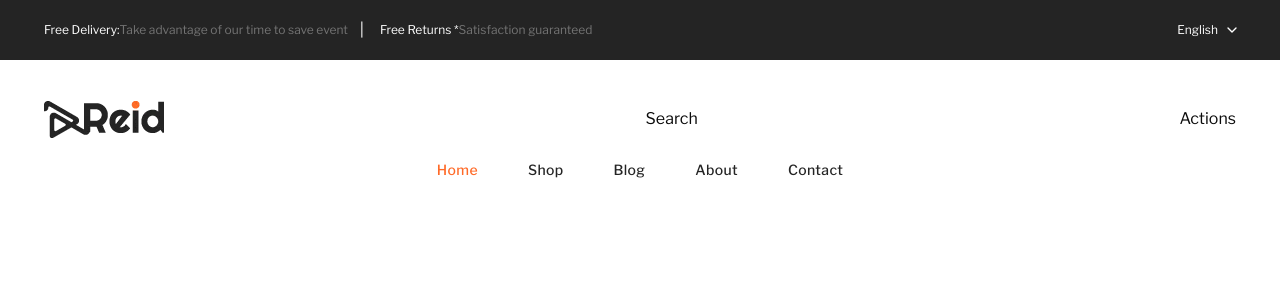
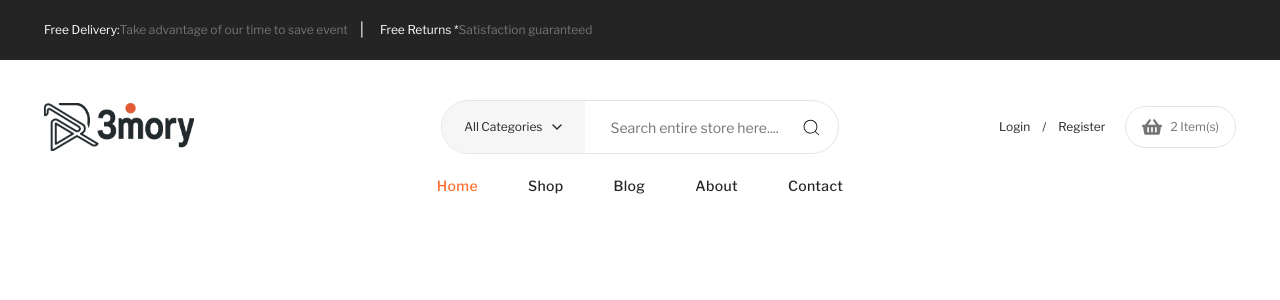
Before and after one commit to Abdelrhman-lang/3mory, a Next.js app: page / in a window 1280 px wide. Shown: the top 300 px of the page. Built offline with nearby package versions, Linux system fonts and the light colour scheme.

Commit message:
add header update 1.1

```diff
--- /dev/null
+++ b/app/(components)/category-list/CategoryList.jsx
@@ -0,0 +1,38 @@
+import {
+    Select,
+    SelectContent,
+    SelectGroup,
+    SelectItem,
+    SelectLabel,
+    SelectTrigger,
+    SelectValue,
+} from "@/components/ui/select"
+
+const categoryList = [
+    { id: 1, title: "Men", value: "men" },
+    { id: 2, title: "Women", value: "women" },
+    { id: 3, title: "Accessories", value: "acc" },
+    { id: 4, title: "Shoes", value: "shoes" },
+]
+
+export function CategoryList() {
+    return (
+        <Select>
+            <SelectTrigger className="w-full max-w-48 border-none focus:ring-0 focus:outline-0">
+                <SelectValue placeholder="All Categories" />
+            </SelectTrigger>
+            <SelectContent>
+                <SelectGroup>
+                    <SelectLabel>All Categories</SelectLabel>
+                    {categoryList.map((item) => {
+                        return (
+                            <SelectItem value={item.value} key={item.key}>{item.title}</SelectItem>
+                        )
+                    })}
+
+
+                </SelectGroup>
+            </SelectContent>
+        </Select>
+    )
+}
--- a/app/(components)/header/Header.jsx
+++ b/app/(components)/header/Header.jsx
@@ -2,6 +2,7 @@ import React from 'react'
 import HeaderTop from './header-top/HeaderTop'
 import HeaderBottom from './header-bottom/HeaderBottom'
 import HeaderMenu from './header-menu/HeaderMenu'
+
 
 export default function Header() {
     return (
--- a/app/(components)/header/header-bottom/HeaderBottom.jsx
+++ b/app/(components)/header/header-bottom/HeaderBottom.jsx
@@ -2,7 +2,6 @@ import HeaderLinks from "../header-links/HeaderLinks";
 
 export default function HeaderBottom() {
     return (
-        // أضفنا border-t خفيف عشان يفصله عن الجزء العلوي من الهيدر
         <div className='hidden lg:flex px-8 '>
             <div className='container mx-auto'>
                 <div className='flex items-center justify-center'>
--- a/app/(components)/header/header-menu/HeaderMenu.jsx
+++ b/app/(components)/header/header-menu/HeaderMenu.jsx
@@ -4,6 +4,7 @@ import { CircleX } from 'lucide-react'
 import React from 'react'
 import HeaderLinks from '../header-links/HeaderLinks'
 import SocialmediaLinks from '../../socialmedia-links/SocialmediaLinks'
+
 
 export default function HeaderMenu() {
     const { isMenuOpen, setIsMenuOpen } = useMenu()
--- a/app/(components)/header/header-top/Actions.jsx
+++ b/app/(components)/header/header-top/Actions.jsx
@@ -1,7 +1,22 @@
-import React from 'react'
+import { FaShoppingBasket } from "react-icons/fa";
 
 export default function Actions() {
     return (
-        <div className='hidden lg:flex'>Actions</div>
+        <div className='hidden lg:flex lg:w-1/4 justify-end'>
+            <div className='flex items-center gap-5'>
+                <div>
+                    <ul className='flex items-center gap-3 text-primary text-xs'>
+                        <li>Login</li>
+                        <li>/</li>
+                        <li>Register</li>
+                    </ul>
+                </div>
+                <div className='border px-4 py-2.5 rounded-full'>
+                    <div className="flex items-center gap-2 text-xs text-accent">
+                        <FaShoppingBasket size={20} /> 2 Item(s)
+                    </div>
+                </div>
+            </div>
+        </div>
     )
 }
--- a/app/(components)/header/header-top/HeaderTop.jsx
+++ b/app/(components)/header/header-top/HeaderTop.jsx
@@ -4,6 +4,7 @@ import Search from './Search'
 import Actions from './Actions'
 import { Menu } from 'lucide-react'
 import { useMenu } from '@/context/MenuContext'
+import { FaShoppingCart } from "react-icons/fa";
 
 export default function HeaderTop() {
     const { setIsMenuOpen, isMenuOpen } = useMenu()
@@ -14,8 +15,13 @@ export default function HeaderTop() {
                     <Logo />
                     <Search />
                     <Actions />
-                    <div className='border border-primary p-2 rounded-sm lg:hidden'>
-                        <Menu size={20} className='text-accent' onClick={() => setIsMenuOpen(!isMenuOpen)} />
+                    <div className='flex items-center gap-3 lg:hidden'>
+                        <div className='border border-primary p-2 rounded-sm '>
+                            <Menu size={20} className='text-accent' onClick={() => setIsMenuOpen(!isMenuOpen)} />
+                        </div>
+                        <div className='border border-primary p-2 rounded-sm'>
+                            <FaShoppingCart size={20} className='text-accent' />
+                        </div>
                     </div>
 
                 </div>
--- a/app/(components)/header/header-top/Logo.jsx
+++ b/app/(components)/header/header-top/Logo.jsx
@@ -3,8 +3,8 @@ import React from 'react'
 
 export default function Logo() {
     return (
-        <div>
-            <img src='/imgs/logo.webp' alt='logo' loading='lazy' className='object-cover' />
+        <div className='lg:w-1/4'>
+            <img src='/imgs/logo.png' alt='logo' loading='lazy' className='object-cover w-[120px] lg:w-[150px]' />
         </div>
     )
 }
--- a/app/(components)/header/header-top/Search.jsx
+++ b/app/(components)/header/header-top/Search.jsx
@@ -1,7 +1,22 @@
 import React from 'react'
+import { SelectDemo } from '../../select-demo/SelectDemo'
+import { CategoryList } from '../../category-list/CategoryList'
+import { Input } from '@/components/ui/input'
+import { CiSearch } from "react-icons/ci";
 
 export default function Search() {
     return (
-        <div className='hidden lg:flex'>Search</div>
+        <div className='hidden lg:block lg:w-1/3'>
+            <div className='border flex items-center rounded-full'>
+                <div className='px-3 py-2 h-full bg-[#f6f6f6] rounded-l-full'>
+                    <CategoryList />
+                </div>
+                <div className='flex-1 flex items-center px-4'>
+                    <Input />
+                    <CiSearch size={23} />
+                </div>
+            </div>
+
+        </div>
     )
 }
--- /dev/null
+++ b/components/ui/input.jsx
@@ -0,0 +1,23 @@
+import * as React from "react"
+
+import { cn } from "@/lib/utils"
+
+function Input({
+  className,
+  type,
+  ...props
+}) {
+  return (
+    <input
+      type={type}
+      data-slot="input"
+      className={cn(
+        "h-9 w-full min-w-0 rounded-md  bg-transparent px-2.5 py-1 text-sm  transition-[color,box-shadow] outline-none file:inline-flex file:h-7 file:border-0 file:bg-transparent file:text-sm file:font-medium file:text-foreground placeholder:text-muted-foreground placeholder:text-sm disabled:pointer-events-none disabled:cursor-not-allowed disabled:opacity-50 aria-invalid:border-destructive aria-invalid:ring-3 aria-invalid:ring-destructive/20 md:text-sm dark:bg-input/30 dark:aria-invalid:border-destructive/50 dark:aria-invalid:ring-destructive/40",
+        className
+      )}
+      placeholder="Search entire store here...."
+      {...props} />
+  );
+}
+
+export { Input }
--- a/components/ui/select.jsx
+++ b/components/ui/select.jsx
@@ -27,7 +27,7 @@ function SelectGroup({
 function SelectValue({
   ...props
 }) {
-  return <SelectPrimitive.Value data-slot="select-value" {...props} className="text-white!" />;
+  return <SelectPrimitive.Value data-slot="select-value" {...props} className="text-primary!" />;
 }
 
 function SelectTrigger({
@@ -41,13 +41,13 @@ function SelectTrigger({
       data-slot="select-trigger"
       data-size={size}
       className={cn(
-        "flex text-white w-fit items-center justify-between gap-1.5 rounded-md border border-input bg-transparent py-2 pr-2 pl-2.5 text-xs whitespace-nowrap  transition-[color,box-shadow] outline-none  disabled:cursor-not-allowed disabled:opacity-50 aria-invalid:border-destructive aria-invalid:ring-3 aria-invalid:ring-destructive/20 data-placeholder:text-white data-[size=default]:h-9 data-[size=sm]:h-8 *:data-[slot=select-value]:line-clamp-1 *:data-[slot=select-value]:flex *:data-[slot=select-value]:items-center *:data-[slot=select-value]:gap-1.5 dark:bg-input/30 dark:hover:bg-input/50 dark:aria-invalid:border-destructive/50 dark:aria-invalid:ring-destructive/40 [&_svg]:pointer-events-none [&_svg]:shrink-0 [&_svg:not([class*='size-'])]:size-4",
+        "flex text-primary! w-fit items-center justify-between gap-1.5 rounded-md border border-input bg-transparent py-2 pr-2 pl-2.5 text-xs whitespace-nowrap  transition-[color,box-shadow] outline-none  disabled:cursor-not-allowed disabled:opacity-50 aria-invalid:border-destructive aria-invalid:ring-3 aria-invalid:ring-destructive/20 data-placeholder:text-white data-[size=default]:h-9 data-[size=sm]:h-8 *:data-[slot=select-value]:line-clamp-1 *:data-[slot=select-value]:flex *:data-[slot=select-value]:items-center *:data-[slot=select-value]:gap-1.5 dark:bg-input/30 dark:hover:bg-input/50 dark:aria-invalid:border-destructive/50 dark:aria-invalid:ring-destructive/40 [&_svg]:pointer-events-none [&_svg]:shrink-0 [&_svg:not([class*='size-'])]:size-4",
         className
       )}
       {...props}>
       {children}
       <SelectPrimitive.Icon asChild>
-        <ChevronDownIcon className="pointer-events-none size-4 text-white" />
+        <ChevronDownIcon className="pointer-events-none size-4 text-primary" />
       </SelectPrimitive.Icon>
     </SelectPrimitive.Trigger>
   );
```
Also changed, not shown: public/imgs/logo.png (added).
